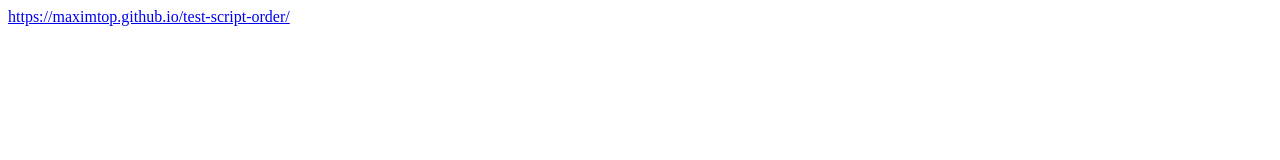
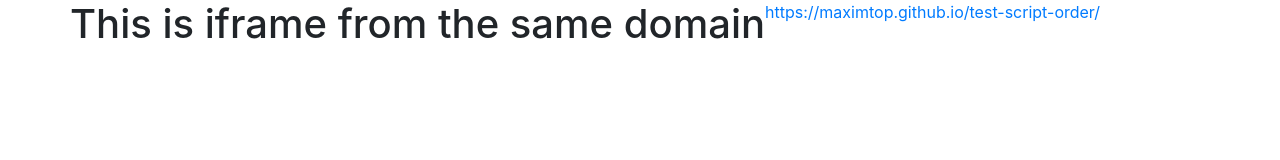
Before and after one commit to maximtop/test-css-injection, a plain HTML site: page path/index.html in a window 1280 px wide. Drawn offline with nearby package versions, Linux system fonts and the light colour scheme.

Commit message:
fix iframe

```diff
--- a/path/index.html
+++ b/path/index.html
@@ -6,8 +6,16 @@
     <meta http-equiv="X-UA-Compatible" content="ie=edge">
     <title>IFrame</title>
     <script src="../src/js/index.js" type="text/javascript" async></script>
+    <link rel="stylesheet" href="https://maxcdn.bootstrapcdn.com/bootstrap/4.0.0/css/bootstrap.min.css" integrity="sha384-Gn5384xqQ1aoWXA+058RXPxPg6fy4IWvTNh0E263XmFcJlSAwiGgFAW/dAiS6JXm" crossorigin="anonymous">
 </head>
 <body>
-    <a href="https://maximtop.github.io/test-script-order/">https://maximtop.github.io/test-script-order/</a>
+    <div class="container">
+        <div class="row">
+            <h1>
+                This is iframe from the same domain
+            </h1>
+            <a href="https://maximtop.github.io/test-script-order/">https://maximtop.github.io/test-script-order/</a>
+        </div>
+    </div>
 </body>
 </html>
```
